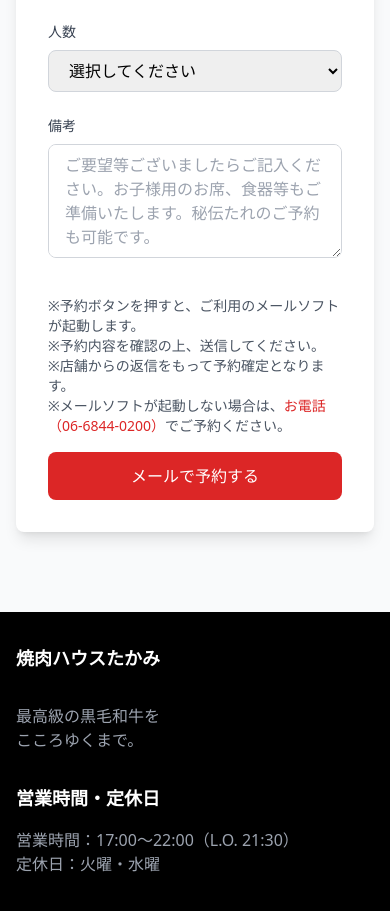
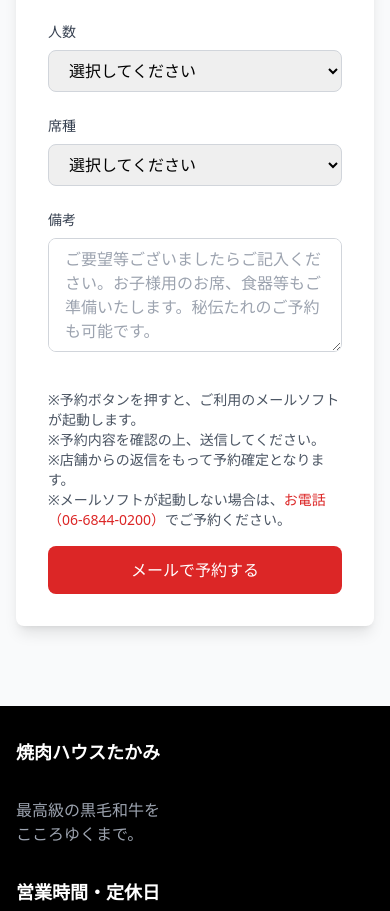
Before and after one commit to CWS202410/takamihomepage, a React (Vite) app: page / in a window 390 px wide. Shown: the part 9898-10809 px from the top of the page. Built offline with nearby package versions, Linux system fonts and the light colour scheme; what @cloudinary/url-gen would draw is missing.

Commit message:
tabletypeの追加２

```diff
--- a/src/components/Reservation.tsx
+++ b/src/components/Reservation.tsx
@@ -8,6 +8,7 @@ export function Reservation() {
     date: '',
     time: '',
     people: '',
+    seatType: '',
     notes: ''
   });
 
@@ -30,6 +31,7 @@ export function Reservation() {
 予約日：${formData.date}
 予約時間：${formData.time}
 人数：${formData.people}名様
+席種：${formData.seatType}
 
 備考：
 ${formData.notes}
@@ -155,6 +157,23 @@ TEL：06-6844-0200
                 ))}
               </select>
             </div>
+            <div>
+              <label className="block text-sm font-medium text-gray-700 mb-2">
+                席種
+              </label>
+              <select
+                name="seatType"
+                required
+                value={formData.seatType}
+                onChange={handleChange}
+                className="w-full px-4 py-2 border border-gray-300 rounded-lg focus:ring-2 focus:ring-red-600 focus:border-transparent"
+              >
+                <option value="">選択してください</option>
+                <option value="テーブル席">テーブル席</option>
+                <option value="座敷">座敷</option>
+                <option value="どちらでも可">どちらでも可</option>
+              </select>
+            </div>
             <div className="md:col-span-2">
               <label className="block text-sm font-medium text-gray-700 mb-2">
                 備考
```
